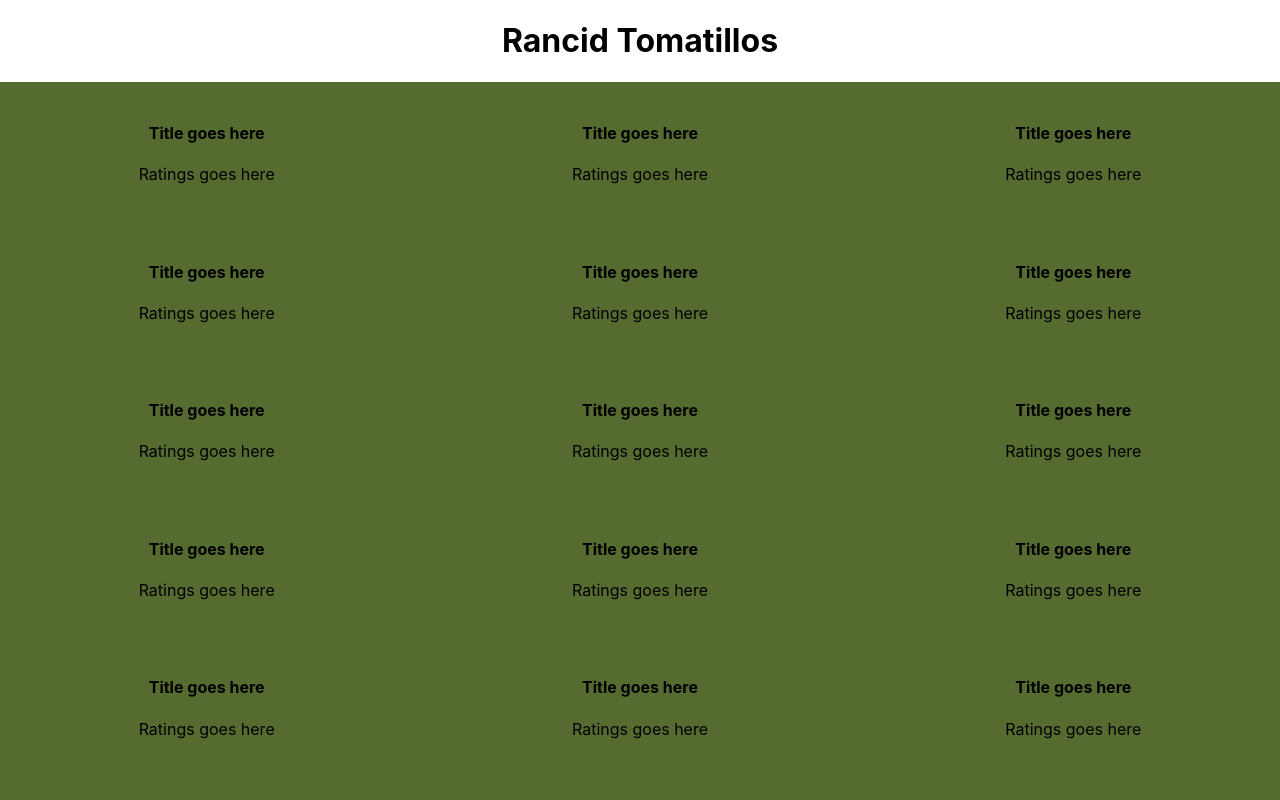
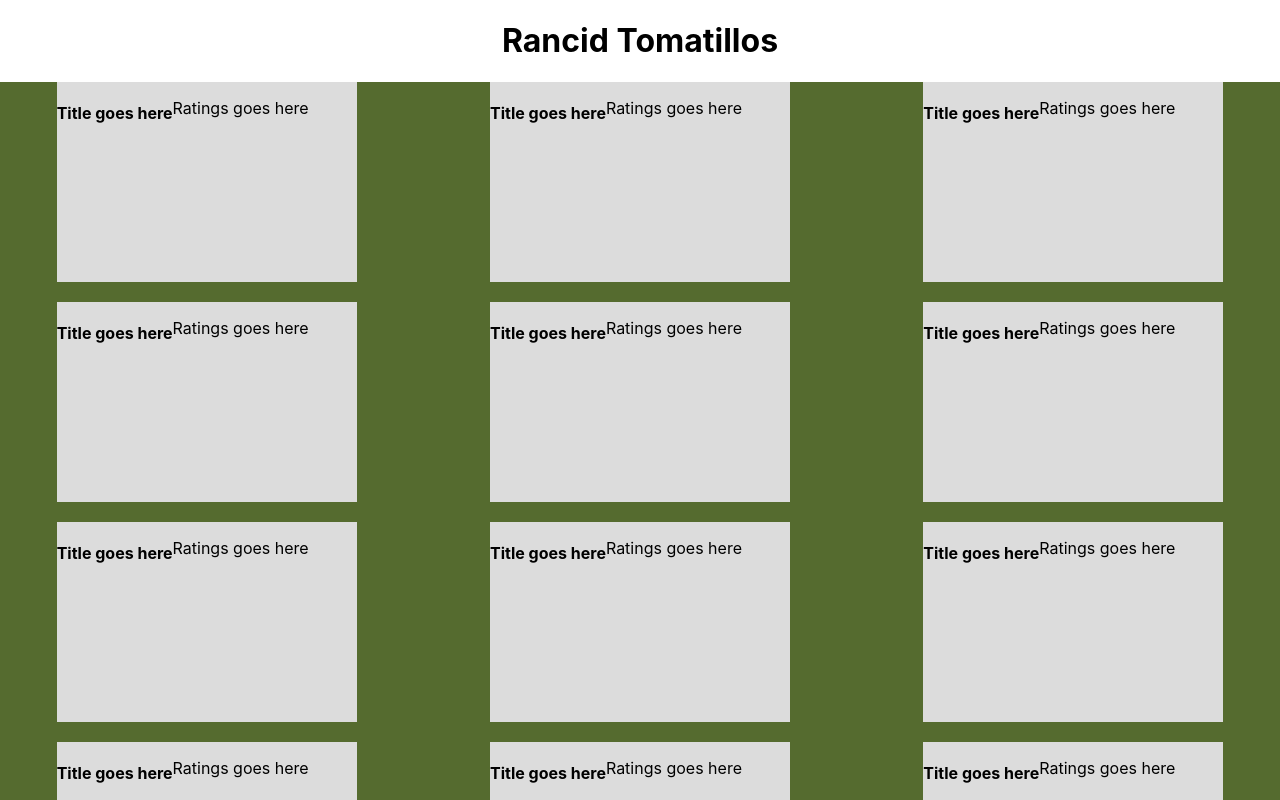
Before and after one commit to Fakhatova/Rancid-Tomatillos, a React (Create React App) app: page / in a window 1280 px wide. Shown: the top 800 px of the page. Built offline with nearby package versions, Linux system fonts and the light colour scheme.

Commit message:
add styling for single card container

```diff
--- a/src/Moviecard/MovieCard.css
+++ b/src/Moviecard/MovieCard.css
@@ -0,0 +1,7 @@
+.movie-card {
+   border-color: darkorange 1px solid;
+   height: 200px;
+   width: 300px;
+   background-color: gainsboro;
+   display: flex;
+}
```
